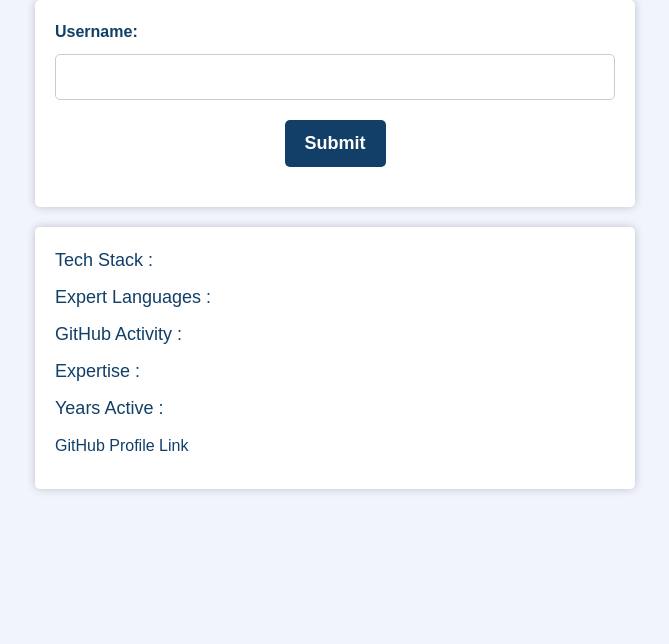
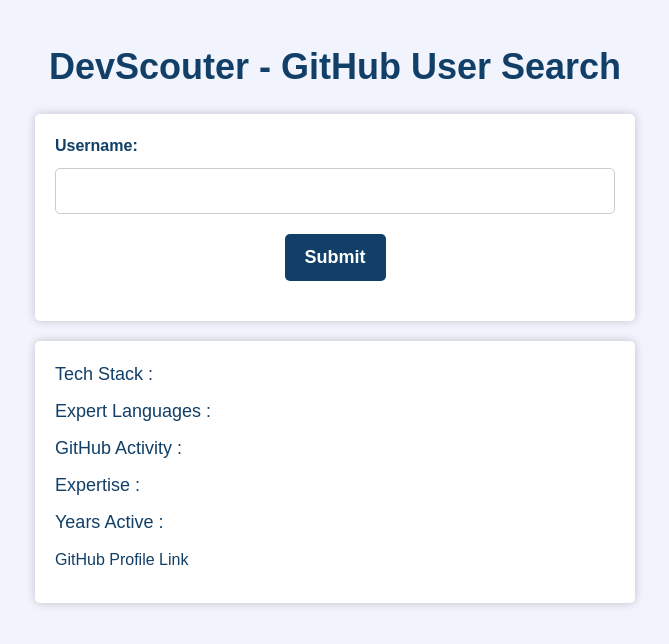
Before and after one commit to DevScouter/devscouter-react, a React (Create React App) app: page / in a window 1280 px wide. Shown: the top 644 px of the page, without its empty margins (305-974 px from the left). Built offline with nearby package versions, Linux system fonts and the light colour scheme.

Commit message:
Add basic smoke tests (#4)
Closes #2

```diff
--- a/src/components/App.css
+++ b/src/components/App.css
@@ -47,6 +47,15 @@ label {
     color: #113f67;
 }
 
+.App-header {
+    text-align: center;
+    margin-top: 40px;
+    margin-bottom: 20px;
+    font-size: 36px;
+    font-weight: bolder;
+    color: #113f67;
+}
+
 @media (max-width: 600px) {
     form {
         max-width: 90%;
--- a/src/components/App.js
+++ b/src/components/App.js
@@ -6,6 +6,7 @@ function App() {
   return (
     <div className="App">
       <header className="App-header">
+        DevScouter - GitHub User Search
       </header>
       <SearchBox />
       <ResultBox />
```
Also changed, not shown: 2 other files (tests, documents, lock files or other folders).
